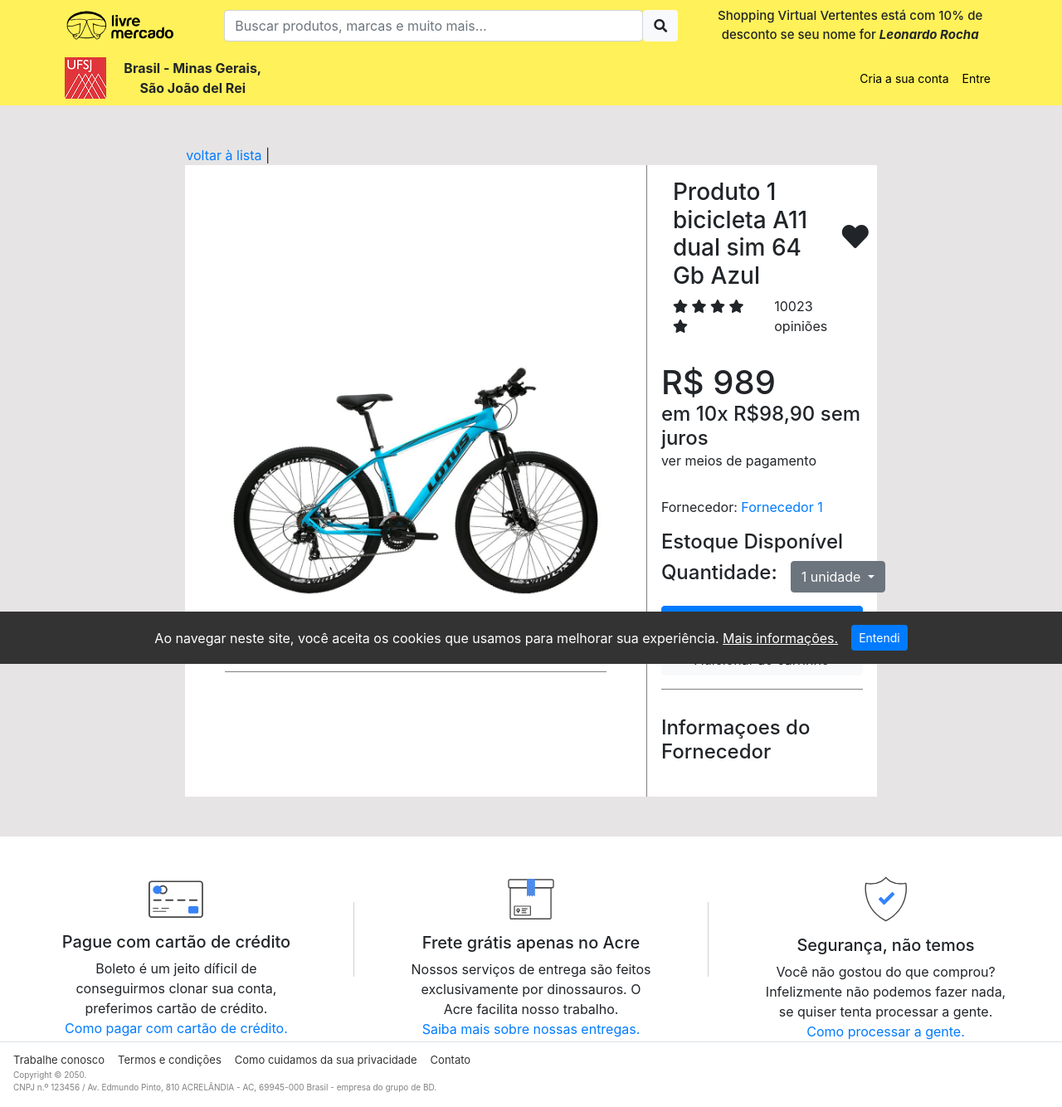
After one commit to juniordc15900/bancodedados, a Django app: template default-django/projeto/main/templates/mains/product-page.html in a window 1280 px wide. The commit adds this page. Shown: the whole page at 83% size. Run offline with Django 3.2, Linux system fonts and the light colour scheme; the template is opened without the code that fills it, so the values that code supplies are empty; some libraries are stand-ins or nearby versions.

Commit message:
product-page

```diff
--- a/default-django/projeto/main/static/custom/css/style.css
+++ b/default-django/projeto/main/static/custom/css/style.css
@@ -226,3 +226,28 @@ body{
 .row.info{
     background-color: white;
 }
+.product-page .info-product,
+.product-page .img-product{
+    background-color: white;
+}
+
+.product-page .info-product{
+    border-left: 1px solid grey;
+}
+.product-page .info-product .heart i{
+    font-size: 200%;
+}
+.product-page .img-product img{
+    width: 100%;
+    border-bottom: 1px solid grey;
+}
+
+.product-page .price h1,
+.product-page .price h4,
+.product-page .price p{
+    margin: 0;
+}
+
+.product-page .buttons-buy{
+    border-bottom: 1px solid grey;
+}
--- a/default-django/projeto/main/templates/mains/login.html
+++ b/default-django/projeto/main/templates/mains/login.html
@@ -27,7 +27,7 @@
                 </div>
                 <div class="row w-100">
                     <div class="col-12 col-sm-12 p-3 d-flex justify-content-center w-100">
-                        <a href="cadastra_cliente/" class="w-100 h-50 d-flex align-items-center justify-content-center">Criar Conta</a>
+                        <a href="cadastra-cliente/" class="w-100 h-50 d-flex align-items-center justify-content-center">Criar Conta</a>
                     </div>
                 </div>
                 <div class="row w-100 d-flex align-items-center justify-content-center">
--- /dev/null
+++ b/default-django/projeto/main/templates/mains/product-page.html
@@ -0,0 +1,89 @@
+{% extends "base.html" %}
+{% block main_content %}
+    {% load static %}
+    {% include "includes/cookies/cookie1.html" %}
+    <main class="product-page">
+        <div class="container-fluid m-0">
+            <div class="row">
+                <div class="col-12 py-5 w-100 h-100 d-flex align-items-center justify-content-around">
+                    <div class="col-2"></div>
+                    <div class="col-8 w-100 h-100 p-0 m-0">
+                        <div class="row p-0">
+                            <div class="col-12 px-3 p-0 m-0">
+                                <a href="home1.html">voltar à lista </a> |
+                            </div>
+                        </div>
+                        <div class="row p-0 m-0">
+                            <div class="col-8 p-5 d-flex align-items-center justify-content-around img-product">
+                                <img src="{% static 'custom/img/bicicleta.jpg' %}" alt="logo-site">
+                            </div>
+                            <div class="col-4 p-3 info-product">
+                                <div class="row p-0 m-0 d-flex align-items-center justify-content-around">
+                                    <div class="col-10">
+                                        <h3>Produto 1 bicicleta A11 dual sim 64 Gb Azul</h3>
+                                    </div>
+                                    <div class="col-2 heart">
+                                        <i class="fas fa-heart"></i>
+                                    </div>
+                                </div>
+                                <div class="row p-0 m-0">
+                                    <div class="col-6">
+                                        <i class="fas fa-star"></i>
+                                        <i class="fas fa-star"></i>
+                                        <i class="fas fa-star"></i>
+                                        <i class="fas fa-star"></i>
+                                        <i class="fas fa-star"></i>
+                                    </div>
+                                    <div class="col-6">
+                                        <p>10023 opiniões</p>
+                                    </div>
+                                </div>
+                                <div class="row p-3 price">
+                                    <div class="col-12 p-0 m-0">
+                                        <h1>R$ 989</h1>
+                                        <h4>em 10x R$98,90 sem juros</h4>
+                                        <p><a>ver meios de pagamento</a></p>
+                                    </div>
+                                </div>
+                                <div class="row p-3">
+                                    <div class="col-12 p-0">
+                                        <p>Fornecedor: <a href="">Fornecedor 1</a></p>
+                                        <h4>Estoque Disponível</h4>
+                                        <div class="dropdown d-flex">
+                                            <h4 class="mr-3">Quantidade:</h4>
+                                            <button class="btn btn-secondary dropdown-toggle" type="button" id="dropdownMenuButton" data-toggle="dropdown" aria-haspopup="true" aria-expanded="false">
+                                              1 unidade
+                                            </button>
+                                            <div class="dropdown-menu" aria-labelledby="dropdownMenuButton">
+                                              <a class="dropdown-item" href="#">2 unidades</a>
+                                              <a class="dropdown-item" href="#">3 unidades</a>
+                                              <a class="dropdown-item" href="#">4 unidades</a>
+                                              <a class="dropdown-item" href="#">5 unidades</a>
+                                              <a class="dropdown-item" href="#">6 unidades</a>
+                                              <a class="dropdown-item" href="#">7 unidades</a>
+                                              <a class="dropdown-item" href="#">8 unidades</a>
+                                              <a class="dropdown-item" href="#">9 unidades</a>
+                                              <a class="dropdown-item" href="#">10 unidades</a>
+                                            </div>
+                                        </div>
+                                        <div class=" buttons-buy d-flex flex-column align-items-center justify-content-around py-3">
+                                            <a href="#" class="w-100"><button type="button" class="btn btn-primary w-100 mb-2">Comprar Agora</button></a>
+                                            <a href="#" class="w-100"><button type="button" class="btn btn-light w-100">Adicionar ao carrinho</button></a>
+                                        </div>
+                                    </div>
+                                </div>
+                                <div class="row p-3">
+                                    <div class="col-12 p-0">
+                                        <h4>Informaçoes do Fornecedor</h4>
+                                    </div>
+                                </div>
+
+                            </div>
+                        </div>
+                    </div>
+                    <div class="col-2"></div>
+                </div>
+
+
+
+{% endblock %}
--- a/default-django/projeto/main/urls.py
+++ b/default-django/projeto/main/urls.py
@@ -15,6 +15,7 @@ urlpatterns = [
     path('cadastra-cliente/',views.registerClient,name='cadastra-cliente'),
     path('cadastra-fornecedor/',views.registerSupplier,name='cadastra-fornecedor'),
     path('login/',views.login,name='login'),
+    path('product-page/',views.productPage,name='product-page'),
 
     # Cliente #
     path('profile/',views.profileData,name='profileData'),
--- a/default-django/projeto/main/views.py
+++ b/default-django/projeto/main/views.py
@@ -112,6 +112,12 @@ def registerSupplier(request):
 
     return render(request,'mains/cadastra-fornecedor.html', data)
 
+def productPage(request):
+    data = {}
+    data['current_title'] = 'a'
+    data['current_description'] = 'b'
+    return render(request, 'mains/product-page.html',data)
+
 def document(request,type_model=''):
     data = {}
     document = models.MainDocument.objects.get(title=type_model)
```
Also changed, not shown: default-django/projeto/custom/img/bicicleta_PfBwVIX.jpg (added), default-django/projeto/custom/img/bicicleta_PfBwVIX_juHNuD5.jpg (added), default-django/projeto/db.sqlite3.
